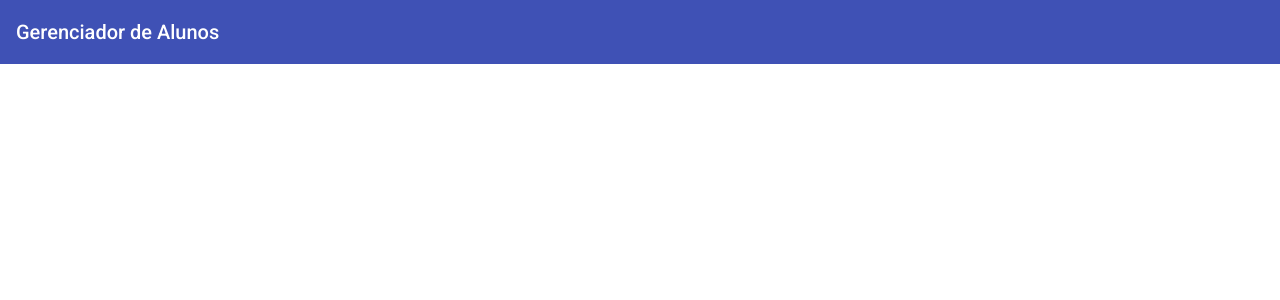
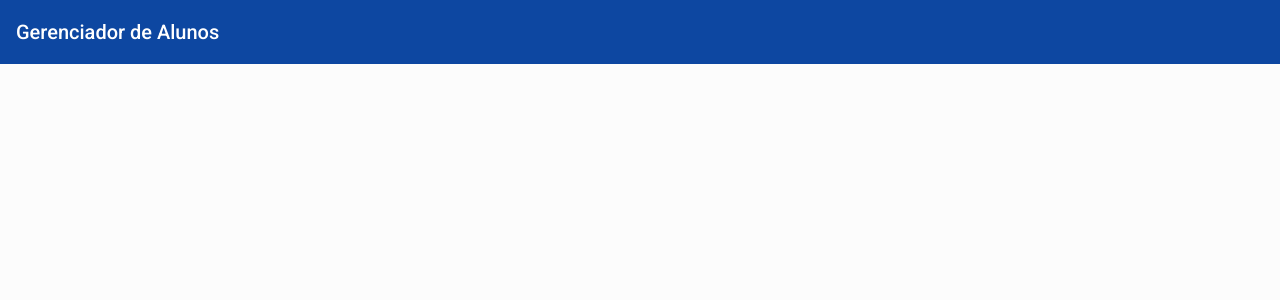
Before and after one commit to LeandroFChaves/gerenciador-alunos, an Angular app in the folder gerenciador-alunos-ui/: page / in a window 1280 px wide. Shown: the top 300 px of the page. Built offline with nearby package versions, Linux system fonts and the light colour scheme.

Commit message:
Definido o css base para a aplicação customizando o angular-material-theme

```diff
--- /dev/null
+++ b/gerenciador-alunos-ui/src/assets/scss/reset.scss
@@ -0,0 +1,6 @@
+body {
+  padding: 0;
+  margin: 0;
+  overflow-x: hidden;
+  background: #fcfcfc;
+}
--- /dev/null
+++ b/gerenciador-alunos-ui/src/assets/scss/styles.scss
@@ -0,0 +1,44 @@
+.content-wrapper {
+  padding: 50px;
+}
+
+table {
+  width: 100%;
+}
+
+form {
+  width: 100%;
+}
+
+.mat-form-field {
+  width: 100%;
+}
+
+.loading-spinner {
+  padding: 25px;
+  background: rgba(0, 0, 0, 0.15);
+  display: flex;
+  align-items: center;
+  justify-content: center;
+}
+
+.div-salvar-cancelar {
+  display: flex;
+  justify-content: flex-end;
+  flex-wrap: wrap;
+}
+
+.btn-salvar-cancelar {
+  width: 125px;
+  margin-right: 10px !important;
+}
+
+.div-novo {
+  display: flex;
+  justify-content: flex-end;
+  flex-wrap: wrap;
+}
+
+.btn-novo {
+  width: 125px;
+}
--- a/gerenciador-alunos-ui/src/styles.scss
+++ b/gerenciador-alunos-ui/src/styles.scss
@@ -1,4 +1,16 @@
-/* You can add global styles to this file, and also import other style files */
+@import '@angular/material/theming';
+@import './assets/scss/reset';
+@import './assets/scss/styles';
+
+@include mat-core();
+
+$custom-app-primary: mat-palette($mat-blue, 900, 800, 700);
+$custom-app-secondary: mat-palette($mat-indigo, 900, 800, 700);
+$custom-app-warn: mat-palette($mat-red, 900, 800, 700);
+
+$custom-theme: mat-light-theme($custom-app-primary, $custom-app-secondary,  $custom-app-warn);
+
+@include angular-material-theme($custom-theme);
 
 html, body { height: 100%; }
 body { margin: 0; font-family: Roboto, "Helvetica Neue", sans-serif; }
```
